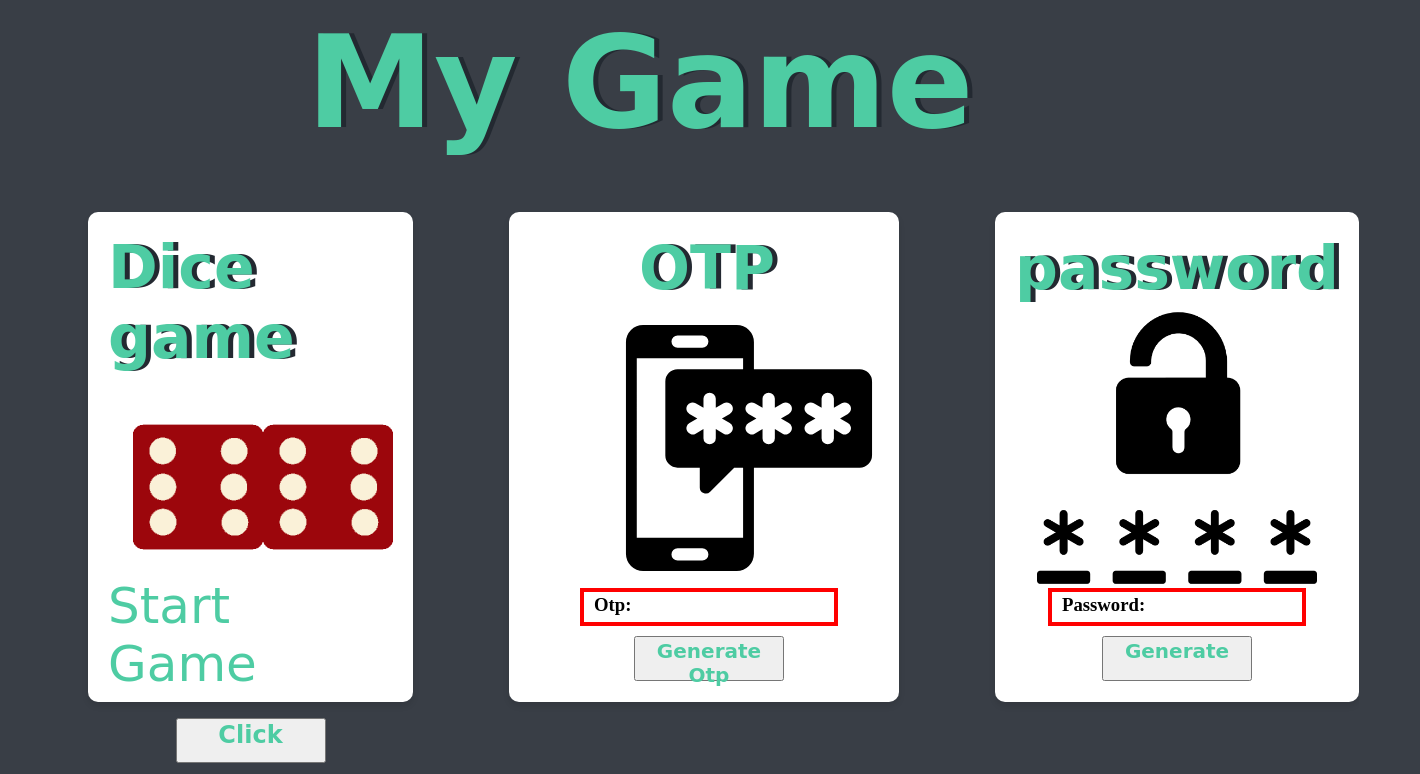
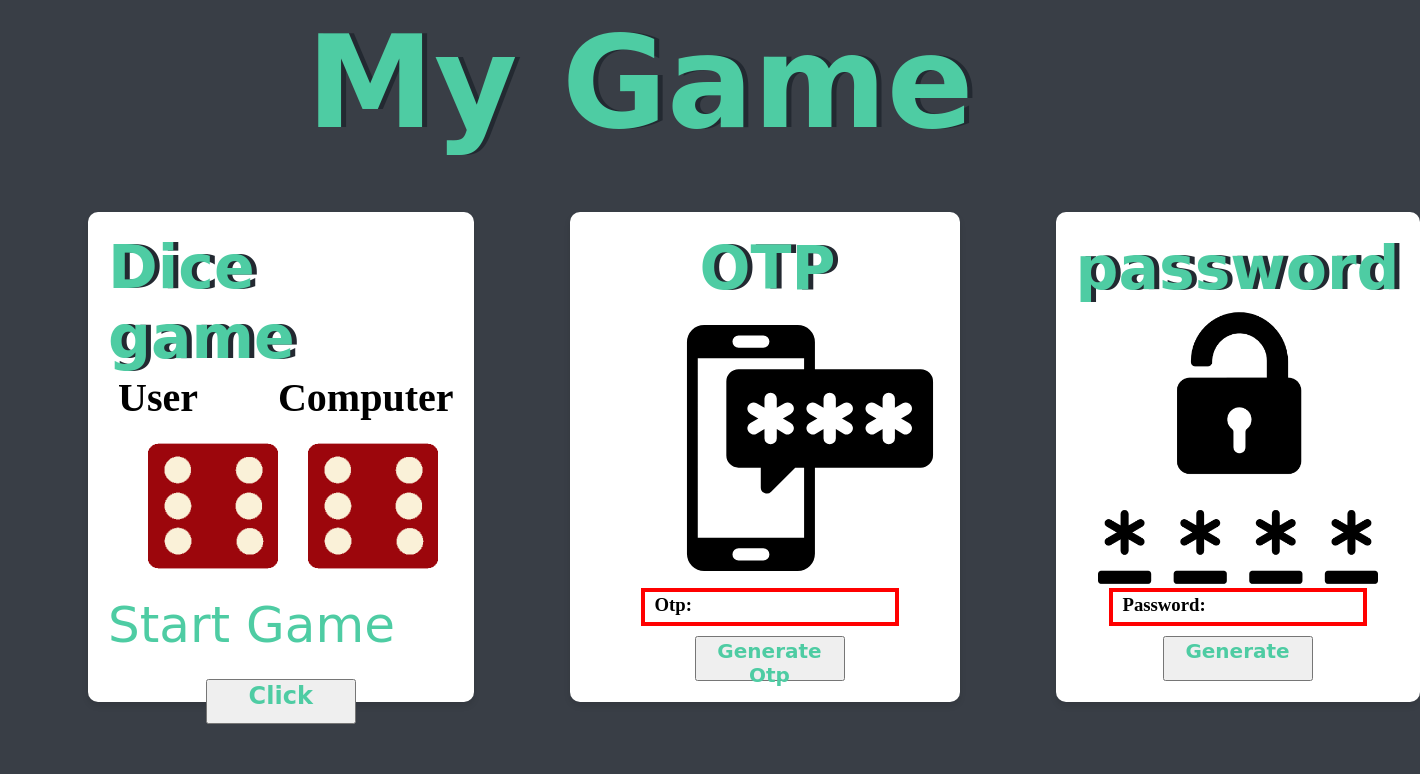
Before and after one commit to shirshakk/Crc-Js, a plain HTML site: page Project/game/index.html in a window 1280 px wide. Shown: the top 774 px of the page, 1420 px wide, since content can reach past the window. Drawn offline with Linux system fonts and the light colour scheme.

Commit message:
Dice Game Update

```diff
--- a/Project/game/index.html
+++ b/Project/game/index.html
@@ -18,10 +18,14 @@
                 <div class="content">
                     <div class="gameName">
                         <h2 style="margin: auto;">Dice game</h2>
+                        <div class="name">
+                            <h3>User</h3>
+                            <h3 style="margin-left: 80px;">Computer</h3>
+                        </div>
                     </div>
                         <div class="image" style="margin-left: 25px;">
-                            <img id="image" src="Dice Image/dice6.png" width="130px" height="130px" style="margin-bottom: 0px;margin-bottom: 20px;margin-top: 50px  ;">
-                            <img id="Computerimage" src="Dice Image/dice6.png" width="130px" height="130px" style="margin-bottom: 0px;margin-bottom: 20px;margin-top: 50px  ;">
+                            <img id="image" src="Dice Image/dice6.png" width="130px" height="130px" style="margin-bottom: 0px;margin-bottom: 20px;margin-top: 20px  ;">
+                            <img id="Computerimage" src="Dice Image/dice6.png" width="130px" height="130px" style="margin-bottom: 0px;margin-bottom: 20px;margin-top:20px  ;">
                         </div>
                         <div class="Result">
                             <p id="Result">Start Game</p>
--- a/Project/game/style.css
+++ b/Project/game/style.css
@@ -113,3 +113,11 @@ h3{
     display: flex;
     justify-content: space-around;
 }
+.name{
+    display: flex;
+    justify-content: space-between;
+}
+.name h3{
+    margin-bottom: 0px;
+    font-size: 40px;
+}
```
